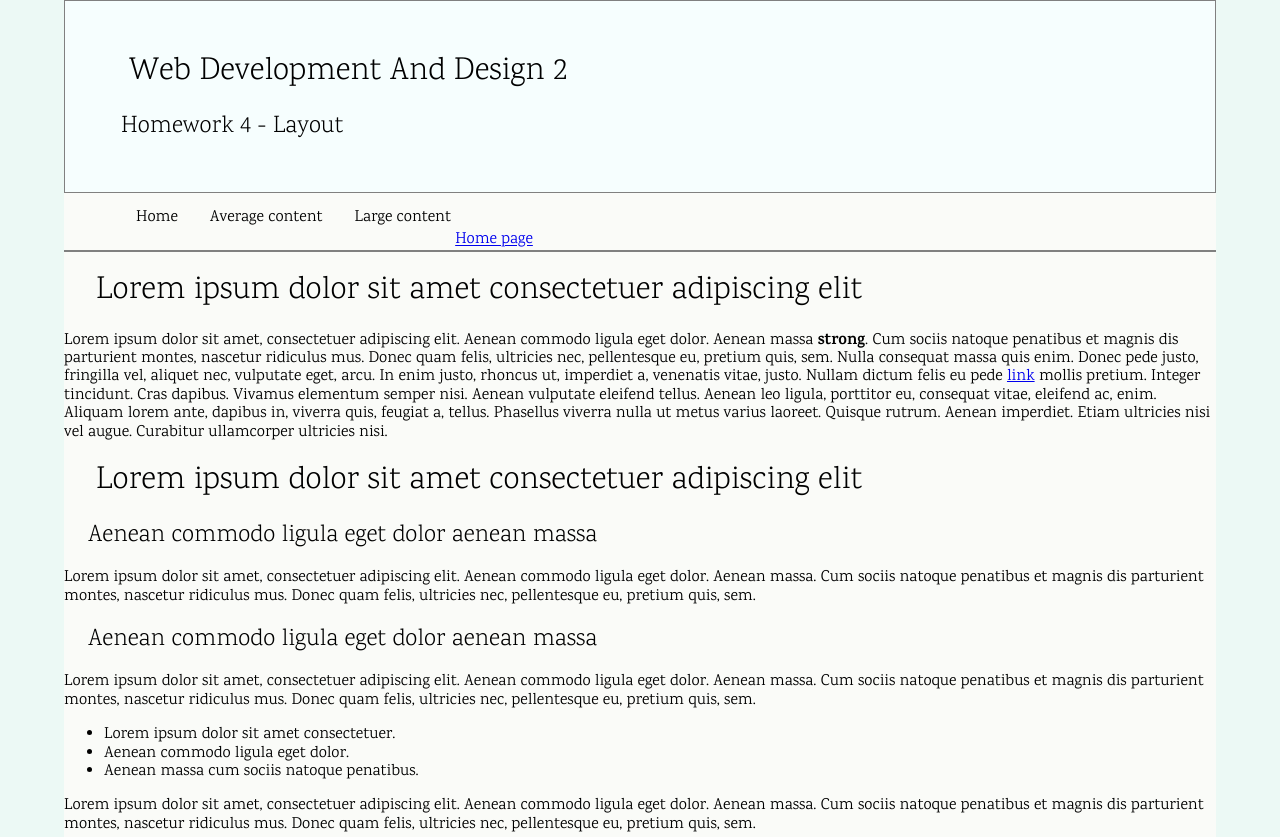
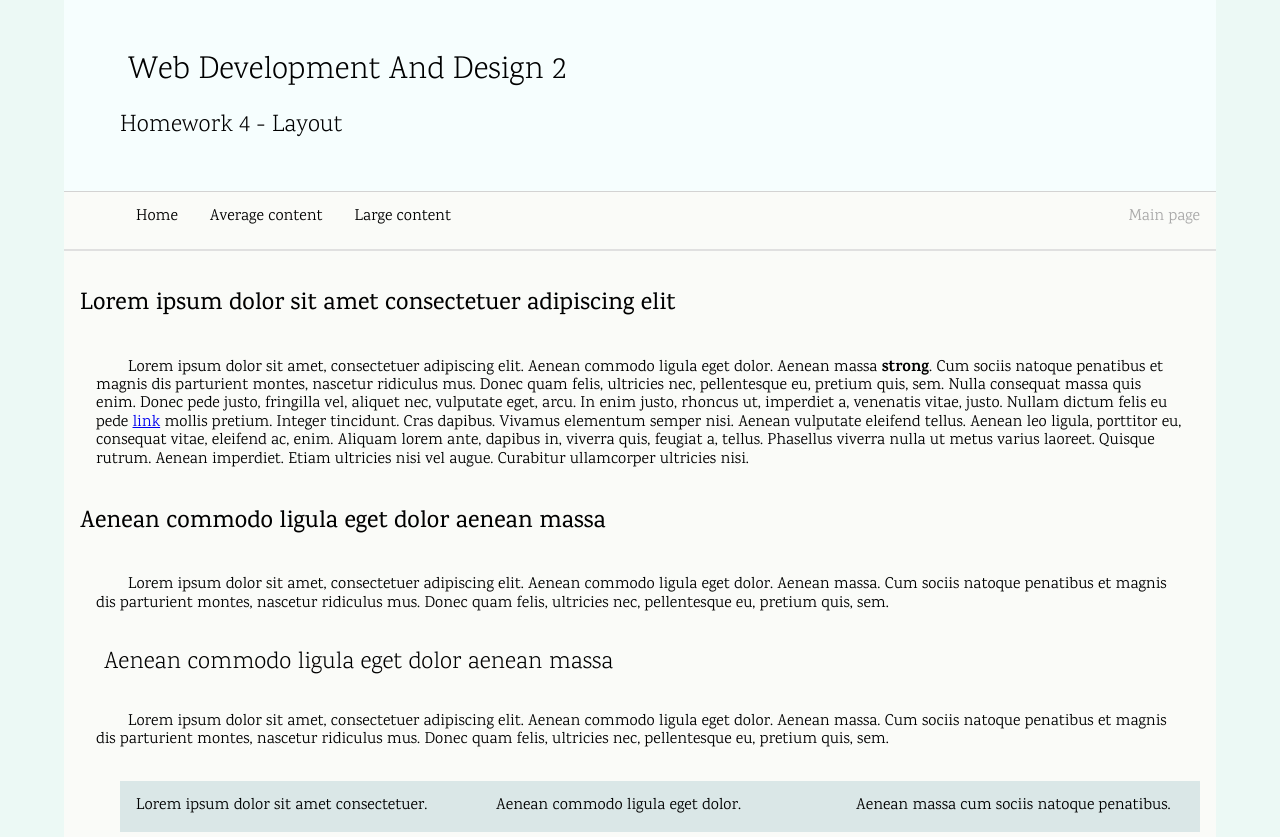
Before and after one commit to goomus/homework-04, a plain HTML site: page average.html in a window 1280 px wide. Shown: the top 837 px of the page. Drawn offline with Linux system fonts and the light colour scheme.

Commit message:
CSS and html updated

```diff
--- a/average.html
+++ b/average.html
@@ -24,12 +24,12 @@
 			<li><a href="average.html">Average content</a></li>
 			<li><a href="large.html">Large content</a></li>
 		</ul>
-		<a href="../homework-01/index.html">Home page</a>
+		<a href="../homework-01/index.html">Main page</a>
 	</nav>
 
 <main>
-	<h1>Lorem ipsum dolor sit amet consectetuer adipiscing
-		elit</h1>
+	<h3>Lorem ipsum dolor sit amet consectetuer adipiscing
+		elit</h3>
 	<p>Lorem ipsum dolor sit amet, consectetuer adipiscing
 		elit. Aenean commodo ligula eget dolor. Aenean massa <strong>strong</strong>. Cum sociis natoque penatibus
 		et magnis dis parturient montes, nascetur ridiculus
@@ -46,9 +46,7 @@
 		viverra nulla ut metus varius laoreet. Quisque rutrum.
 		Aenean imperdiet. Etiam ultricies nisi vel augue.
 		Curabitur ullamcorper ultricies nisi.</p>
-	<h1>Lorem ipsum dolor sit amet consectetuer adipiscing
-		elit</h1>
-	<h2>Aenean commodo ligula eget dolor aenean massa</h2>
+	<h3>Aenean commodo ligula eget dolor aenean massa</h3>
 	<p>Lorem ipsum dolor sit amet, consectetuer adipiscing
 		elit. Aenean commodo ligula eget dolor. Aenean massa.
 		Cum sociis natoque penatibus et magnis dis parturient
@@ -121,9 +119,8 @@ mind?"></textarea>
 		montes, nascetur ridiculus mus. Donec quam felis,
 		ultricies nec, pellentesque eu, pretium quis, sem.</p>
 </main>
-<footer>
-	<h1>Web Development And Design 2</h1>
-	<h2>Homework 4 - Layout</h2>
+	<footer>
+		<p>Footer - Layout</p>
 	</footer>
 </div>
 </body>
--- a/css/styles.css
+++ b/css/styles.css
@@ -8,28 +8,25 @@ body {
 	background-color: hsla(164,50%,95%,1.00)
 }
 #wrapper{
-	max-width:1250px;width: 90%;
+	min-width: 600px;
+	width: 90%;
 	margin: auto;
 	background-color: hsla(90,30%,98%,1.00);
 }
+
 header {
 	background-color: hsla(180,82%,98%,1.00);
-	border: 1px solid gray;
+	border-bottom: 1px solid lightgray;
 	padding: 2em;
 }
-h1,h2{
-	font-weight: 300;
-		padding-left: 1em;
-}
-h3 {
-	font-weight: 500;
-}
+
 /*
 ==========--Menu--==========
 							*/
 nav {
+	position: relative;
 	margin: 0;
-	border-bottom: 2px gray solid;
+	border-bottom: 2px hsla(0,0%,88%,1.00) solid;
 }
 nav ul {
 	display: inline-block;
@@ -60,3 +57,50 @@ nav a[href*="top"] {
 	left: 1%;
 	color: gray;
 }
+nav > a {
+	float: right;
+	margin: 1em;
+	color: darkgray;
+	text-decoration: none;
+}
+/*
+==========--Main--==========
+							*/
+main {
+	padding: 1em;
+}
+h1,h2{
+	font-weight: 300;
+	padding-left: 1em;
+}
+h3 {
+	font-weight: 500;
+	font-size: 1.5em;
+}
+h4 {
+	font-weight: 500;
+	font-size: 1.3em;
+}
+main p {
+	text-indent: 2em;
+	padding: 1em;
+}
+main ul {
+  display:flex;
+  flex-wrap: wrap;
+  flex-direction:row;
+
+}
+/* each item in the flex box... */
+main ul li {
+	box-sizing: border-box;
+	list-style: none;
+	width: 33.33333333%;
+	background-color: hsla(180,22%,88%,1.00);
+	padding: 1em;
+}
+footer {
+	background-color: hsla(180,92%,98%,1.00);
+	border-top: 1px solid lightgray;
+	padding: 2em;
+}
```
Also changed, not shown: index.html (+1 -2 lines), large.html (+3 -4 lines).
